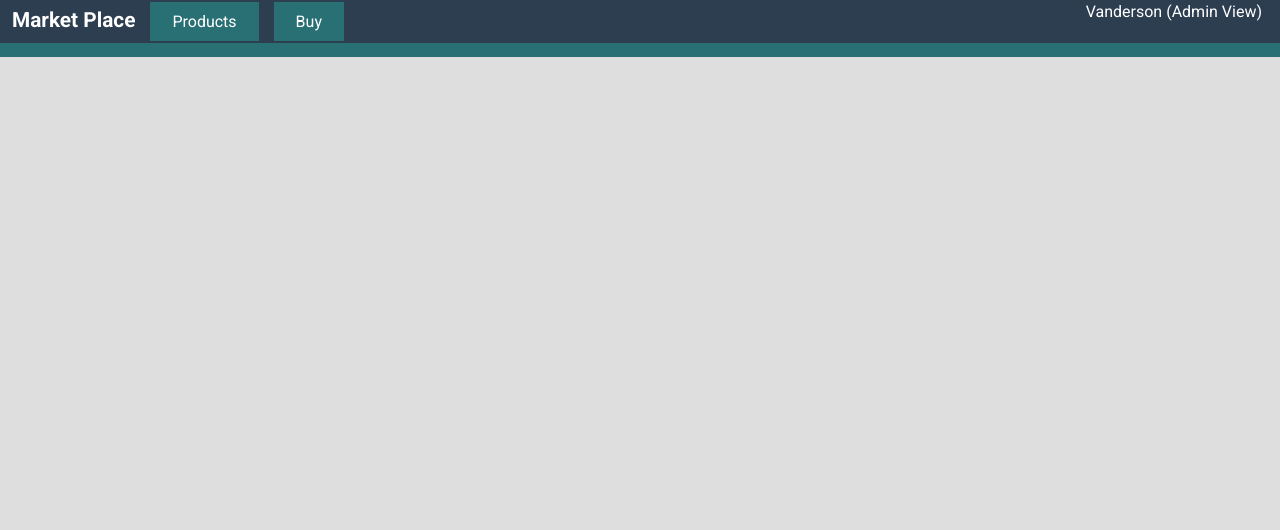
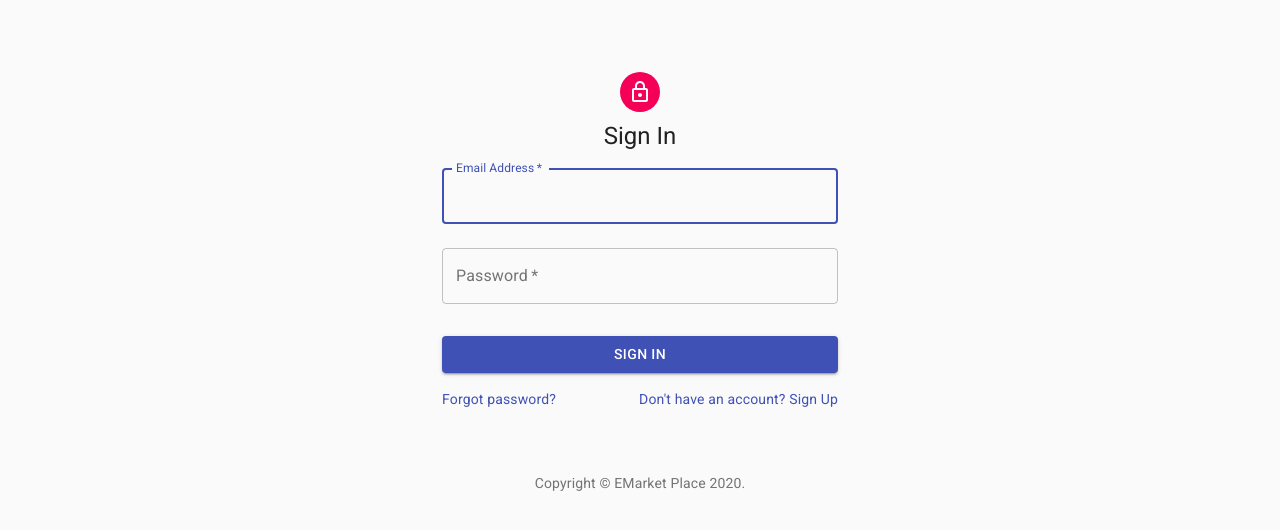
Before and after one commit to VandersonAssis/market-place-app, a React (Create React App) app: page /login in a window 1280 px wide. Shown: the top 530 px of the page. Built offline with nearby package versions, Linux system fonts and the light colour scheme.

Commit message:
- Changed the application name to EMarket Place - Updated the readme file

```diff
--- a/public/index.html
+++ b/public/index.html
@@ -25,7 +25,7 @@
       work correctly both with client-side routing and a non-root public URL.
       Learn how to configure a non-root public URL by running `npm run build`.
     -->
-    <title>Market Place</title>
+    <title>EMarket Place</title>
   </head>
   <body>
     <noscript>You need to enable JavaScript to run this app.</noscript>
--- a/src/App.js
+++ b/src/App.js
@@ -1,9 +1,10 @@
 import React from 'react';
-import { Provider } from 'react-redux'
-import { BrowserRouter as Router, Switch, Route } from 'react-router-dom';
+import { Provider } from 'react-redux';
+import { BrowserRouter as Router, Route, Switch } from 'react-router-dom';
+import Desktop from './components/desktop/Desktop';
+import SignIn from './components/signin/SignIn';
 import ProductManagement from './components/products/ProductManagement';
 import Purchase from './components/purchase/Purchase';
-import Desktop from './components/desktop/Desktop';
 import store from './redux/store/index.store';
 
 export default function App() {
@@ -11,6 +12,7 @@
     <Provider store={store} >
       <Router>
         <Switch >
+          <Route path="/login" component={SignIn} />
           <Desktop >
             <Route component={({ match }) =>
               <div>
--- a/src/components/desktop/TopBar.js
+++ b/src/components/desktop/TopBar.js
@@ -7,7 +7,7 @@
     <>
       <Grid className="top-menu-container" container >
         <Grid item sm={10} >
-          <span className="top-menu-app-name" >Market Place</span>
+          <span className="top-menu-app-name" >EMarket Place</span>
           <Link className="top-menu-item" to="/products">Products</Link>
           <Link className="top-menu-item" to="/purchase">Buy</Link>
         </Grid>
--- /dev/null
+++ b/src/components/signin/SignIn.js
@@ -0,0 +1,91 @@
+import Avatar from '@material-ui/core/Avatar';
+import Box from '@material-ui/core/Box';
+import Button from '@material-ui/core/Button';
+import Container from '@material-ui/core/Container';
+import CssBaseline from '@material-ui/core/CssBaseline';
+import Grid from '@material-ui/core/Grid';
+import Link from '@material-ui/core/Link';
+import { makeStyles } from '@material-ui/core/styles';
+import TextField from '@material-ui/core/TextField';
+import Typography from '@material-ui/core/Typography';
+import LockOutlinedIcon from '@material-ui/icons/LockOutlined';
+import React from 'react';
+
+const Copyright = () => {
+  return (
+    <Typography variant="body2" color="textSecondary" align="center">
+      {'Copyright © '}
+      <Link color="inherit" href="https://material-ui.com/">
+        EMarket Place
+      </Link>{' '}
+      {new Date().getFullYear()}
+      {'.'}
+    </Typography>
+  );
+}
+
+const useStyles = makeStyles((theme) => ({
+  paper: {
+    marginTop: theme.spacing(8),
+    display: 'flex',
+    flexDirection: 'column',
+    alignItems: 'center',
+  },
+  avatar: {
+    margin: theme.spacing(1),
+    backgroundColor: theme.palette.secondary.main,
+  },
+  submit: {
+    margin: theme.spacing(3, 0, 2),
+  },
+}));
+
+const SignIn = () => {
+  const classes = useStyles();
+
+  return (
+    <Container component="main" maxWidth="xs">
+      <CssBaseline />
+
+      <div className={classes.paper}>
+        <Avatar className={classes.avatar}>
+          <LockOutlinedIcon />
+        </Avatar>
+
+        <Typography component="h1" variant="h5">
+          Sign In
+        </Typography>
+
+        <form className={classes.form} noValidate>
+          <TextField variant="outlined" margin="normal" required fullWidth id="email" label="Email Address" name="email"autoComplete="email" autoFocus />
+          <TextField variant="outlined" margin="normal" required fullWidth name="password" label="Password" type="password" id="password"
+            autoComplete="current-password" />
+
+          <Button type="submit" fullWidth variant="contained" color="primary" className={classes.submit} >
+            Sign In
+          </Button>
+
+          <Grid container>
+            <Grid item xs>
+              <Link href="#" variant="body2">
+                Forgot password?
+              </Link>
+            </Grid>
+
+            <Grid item>
+              <Link href="#" variant="body2">
+                {"Don't have an account? Sign Up"}
+              </Link>
+            </Grid>
+
+          </Grid>
+        </form>
+      </div>
+      <Box mt={8}>
+        <Copyright />
+      </Box>
+    </Container>
+  );
+}
+
+export default SignIn;
```
Also changed, not shown: src/components/signin/NewRegister.js (added, +7 -0 lines), 1 other file (tests, documents, lock files or other folders).
